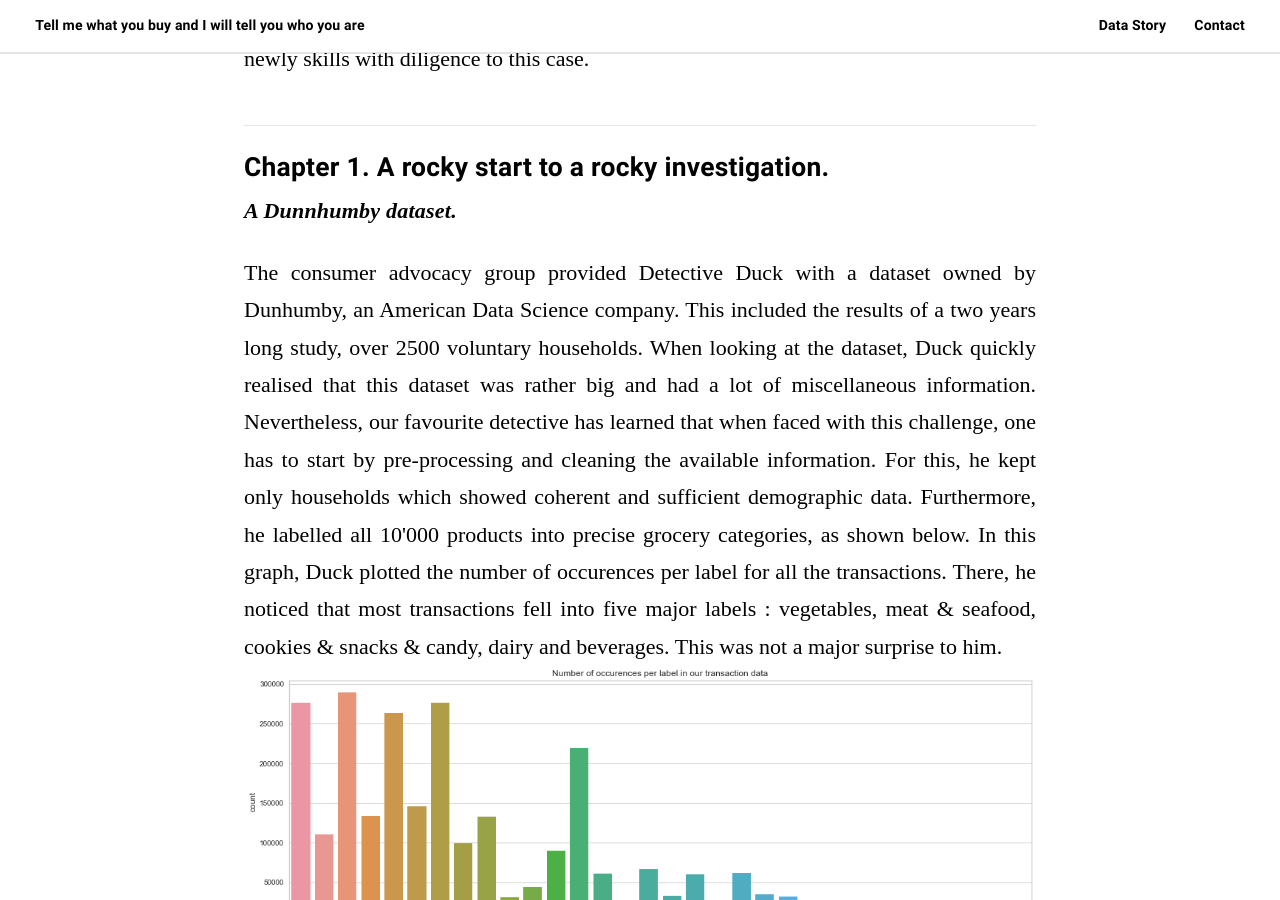
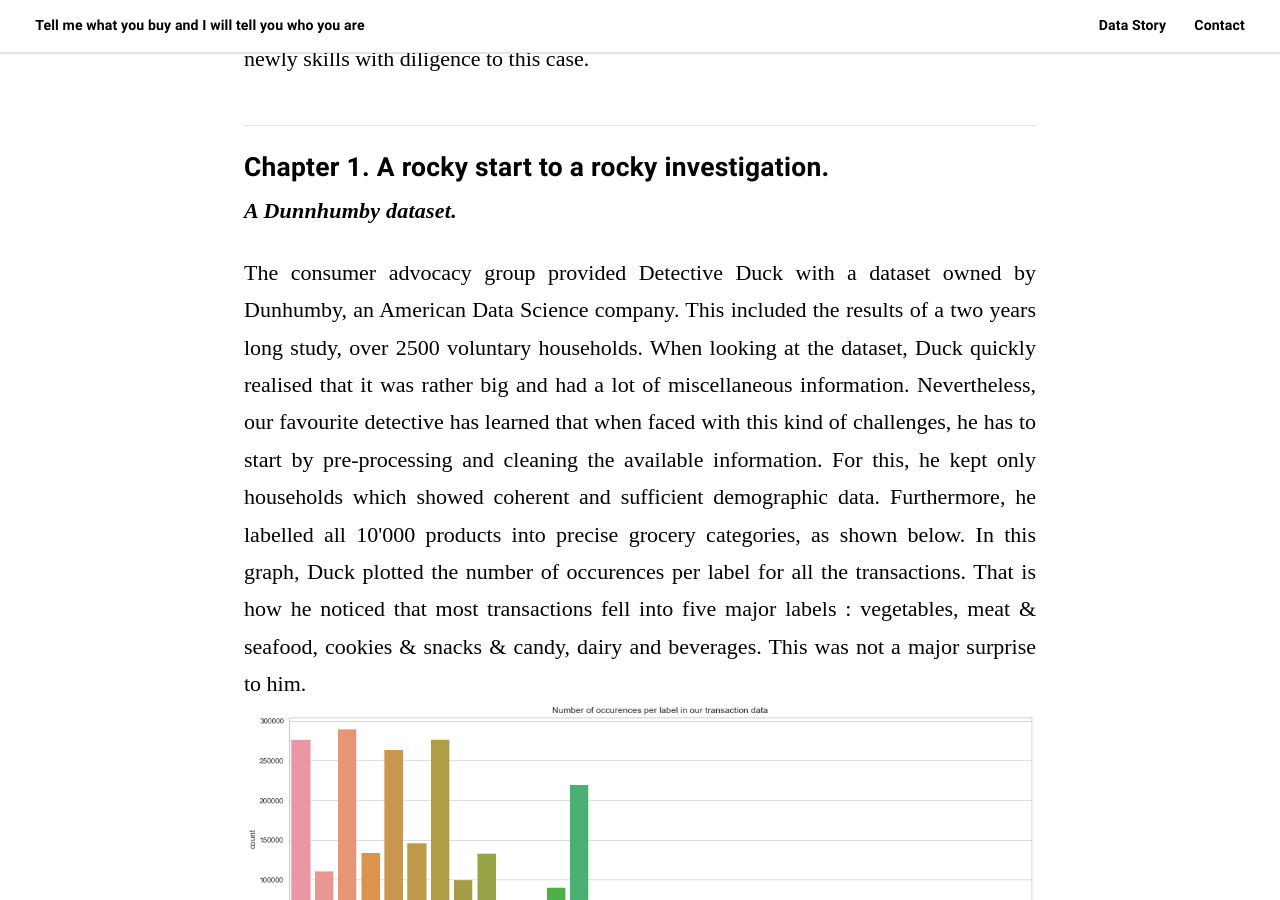
Before and after one commit to marvande/website_ada_bubble582, a Jekyll site: the page built from _posts/2019-12-13-data_story.md, in a window 1280 px wide and 900 px high, scrolled down 2305 px. Built offline with Jekyll 4.4.1, drawn with Linux system fonts in a browser that asks for light colours; some web fonts are replaced.

Commit message:
corrections

```diff
--- a/_posts/2019-12-13-data_story.md
+++ b/_posts/2019-12-13-data_story.md
@@ -43,7 +43,7 @@ Living in a time and age when every piece of our data is stored and analysed, th
 <p><em><strong>A Dunnhumby dataset.</strong></em></p>
 
 <p>
-    The consumer advocacy group provided Detective Duck with a dataset owned by Dunhumby, an American Data Science company. This included the results of a two years long study, over 2500 voluntary households. When looking at the dataset, Duck quickly realised that this dataset was rather big and had a lot of miscellaneous information. Nevertheless, our favourite detective has learned that when faced with this challenge, one has to start by pre-processing and cleaning the available information. For this, he kept only households which showed coherent and sufficient demographic data. Furthermore, he labelled all 10'000 products into precise grocery categories, as shown below. In this graph, Duck plotted the number of occurences per label for all the transactions. There, he noticed that most transactions fell into five major labels : vegetables, meat & seafood, cookies & snacks & candy, dairy and beverages. This was not a major surprise to him.
+    The consumer advocacy group provided Detective Duck with a dataset owned by Dunhumby, an American Data Science company. This included the results of a two years long study, over 2500 voluntary households. When looking at the dataset, Duck quickly realised that it was rather big and had a lot of miscellaneous information. Nevertheless, our favourite detective has learned that when faced with this kind of challenges, he has to start by pre-processing and cleaning the available information. For this, he kept only households which showed coherent and sufficient demographic data. Furthermore, he labelled all 10'000 products into precise grocery categories, as shown below. In this graph, Duck plotted the number of occurences per label for all the transactions. That is how he noticed that most transactions fell into five major labels : vegetables, meat & seafood, cookies & snacks & candy, dairy and beverages. This was not a major surprise to him.
 
 <img class="center" src="{{ "/assets/images/products_trans_newlabel.png" | absolute_url }}" alt="Markdown Monster icon" width = "900" height = "700" />
 </p>
```
